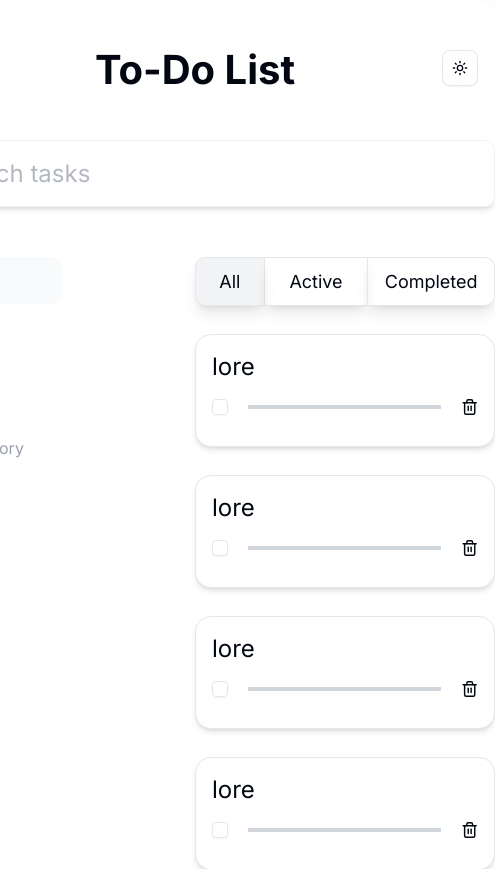
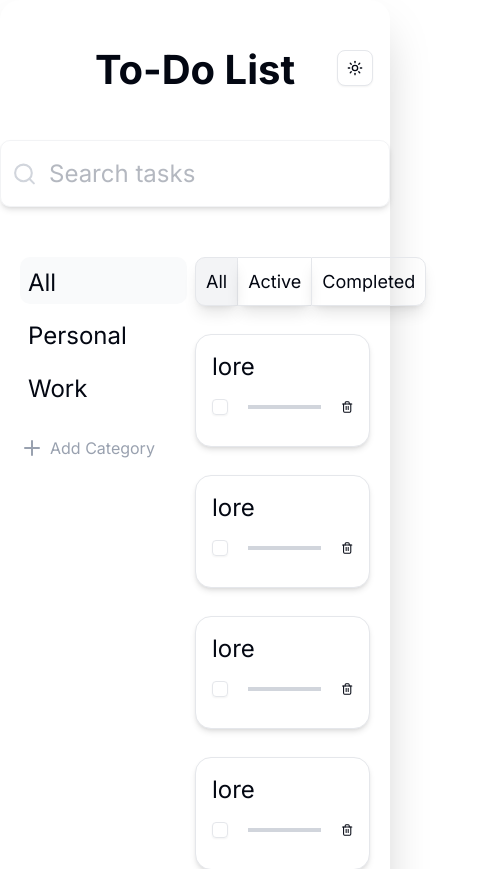
Before and after one commit to Whatislovetrade/todo-app, a React (Vite) app: page / in a window 390 px wide. Shown: the top 869 px of the page, 495 px wide, since content can reach past the window. Built offline with nearby package versions, Linux system fonts and the light colour scheme.

Commit message:
Доделал верстку

```diff
--- a/src/App.jsx
+++ b/src/App.jsx
@@ -11,7 +11,7 @@ function App() {
       <div className="todo-app bg-white dark:bg-gray-900 dark:shadow-neutral-800 w-3xl min-h-screen rounded-[20px] shadow-2xl">
         <TodoHeader />
         <SearchTasks searchIcon={true} />
-        <section className="todo-content w-[600px] mx-auto grid grid-cols-2 justify-center mt-[50px]">
+        <section className="todo-content w-screen sm:w-[600px] px-5 sm:px-0 mx-auto grid grid-cols-2 justify-center mt-[50px]">
           <Category />
           <div className="todo-tasks">
             <Filter />
--- a/src/components/Category/index.jsx
+++ b/src/components/Category/index.jsx
@@ -1,4 +1,5 @@
-import { Plus } from "lucide-react";
+// import { Plus } from "lucide-react";
+import Plus from "../ui/plus"
 
 const Category = () => {
   return (
@@ -9,11 +10,13 @@ const Category = () => {
             <li className="inline-block hover:bg-gray-50 w-[167px] h-[47px] text-[24px] rounded-[10px] p-2 mb-1.5 cursor-pointer dark:hover:bg-gray-800">Work</li>
         </ul>
 
-        <div className="flex gap-[6px] text-gray-400 cursor-pointer items-center add-category">
-        <Plus size={18} color="rgb(166, 171, 184)" />Add Category
+        <div className="flex gap-[6px] text-gray-400 cursor-pointer items-center add-category hover:text-black">
+        <Plus />Add Category
         </div>
     </aside>
   )
 }
 
 export default Category
+
+{/* <Plus size={18} color="rgb(166, 171, 184)" /> */}
--- a/src/components/SearchTask/index.jsx
+++ b/src/components/SearchTask/index.jsx
@@ -2,14 +2,16 @@ import { Input } from "../ui/input"
 
 const SearchTasks = ({ searchIcon }) => {
   return (
-    <Input
+    <div className="w-full sm:min-w-[600px]">
+      <Input
       className="
             input-task
             border
             border-solid
             border-gray-200/50
             rounded-[10px]
-            min-w-[600px]
+            w-full
+            sm:min-w-[600px]
             h-[67px]
             shadow-md
             placeholder: text-gray-500
@@ -27,6 +29,8 @@ const SearchTasks = ({ searchIcon }) => {
       placeholder="Search tasks"
       searchIcon={searchIcon}
   />
+    </div>
+
   )
 }
 
--- a/src/components/ui/input.jsx
+++ b/src/components/ui/input.jsx
@@ -10,7 +10,7 @@ function Input({
   ...props
 }) {
   return (
-    <div className="relative block mx-auto w-[600px] mt-10">
+    <div className="relative block mx-auto w-full sm:w-[600px] mt-10">
         {searchIcon && (
         <Search className="todo-icon absolute left-3 top-1/2 h-[25px] w-[25px] -translate-y-1/2 text-gray-300 pointer-events-none" />
       )}
--- /dev/null
+++ b/src/components/ui/plus.jsx
@@ -0,0 +1,10 @@
+
+
+const Plus = () => {
+  return (
+      <svg xmlns="http://www.w3.org/2000/svg" width="24" height="24" viewBox="0 0 24 24" fill="none" stroke="currentColor" stroke-width="2" stroke-linecap="round" stroke-linejoin="round" class="lucide lucide-plus-icon lucide-plus"><path className="hover:bg-black hover:dark:bg-gray-800" d="M5 12h14" /><path
+      className="hover:bg-black" d="M12 5v14" /></svg>
+  )
+}
+
+export default Plus
```
